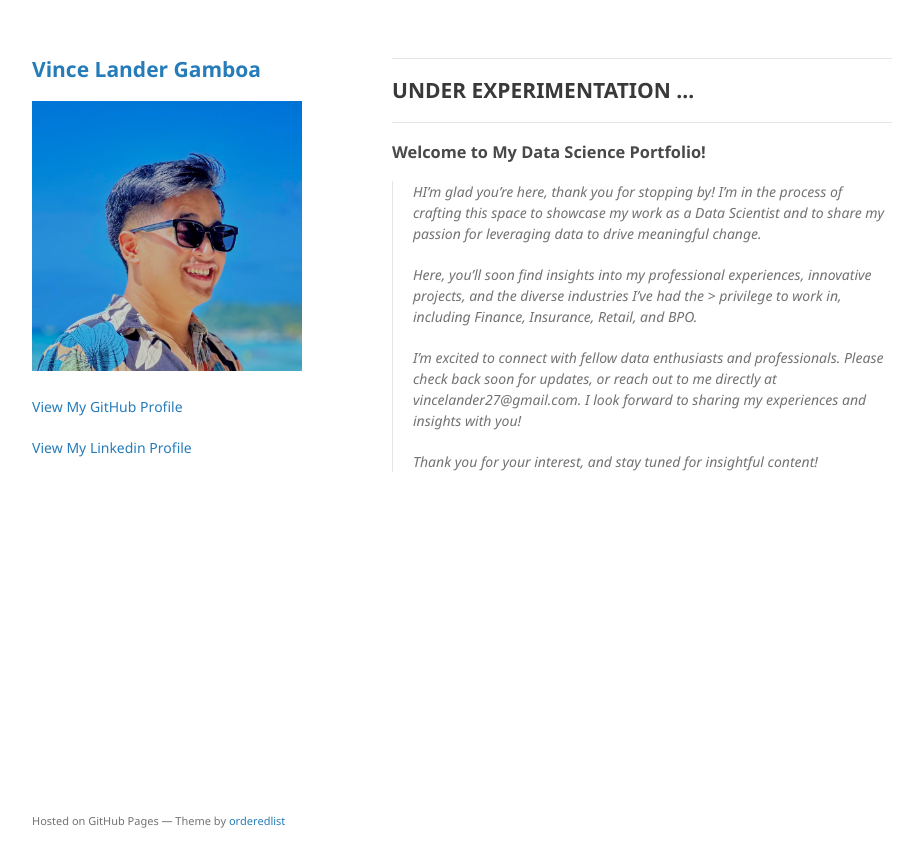
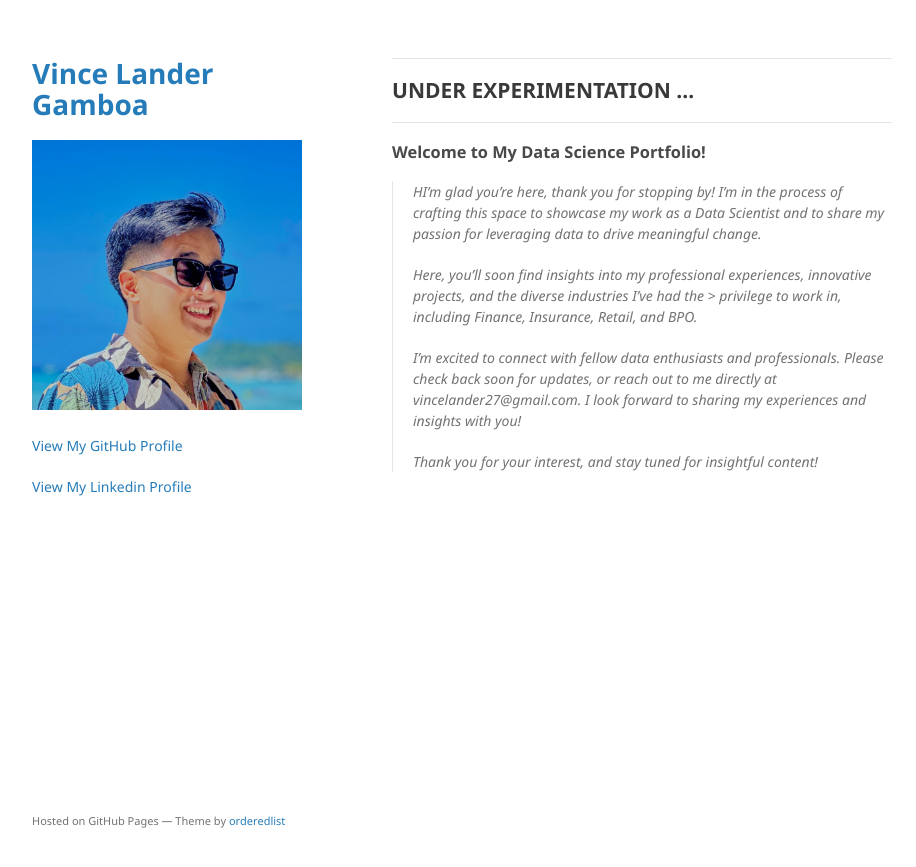
Before and after one commit to vincelander/vincelander.github.io, a Jekyll site: the page built from index.md, in a window 1280 px wide. Shown: the top 867 px of the page, without its empty margins (178-1094 px from the left). Built offline with Jekyll 4.4.1, drawn with Linux system fonts in a browser that asks for light colours; the repository's description, which GitHub fills in, is left out.

Commit message:
update view and details

```diff
--- a/_layouts/default.html
+++ b/_layouts/default.html
@@ -15,10 +15,10 @@
   <body>
     <div class="wrapper">
       <header>
-        <h2><a href="{{ "/" | absolute_url }}">{{ site.title | default: site.github.repository_name }}</a></h2>
+        <h1><a href="{{ "/" | absolute_url }}">{{ site.title | default: site.github.repository_name }}</a></h1>
 
         {% if site.logo %}
-          <img src="{{site.logo | relative_url}}" alt="Logo" />
+          <center><img src="{{site.logo | relative_url}}" alt="Logo" /></center>
         {% endif %}
 
         <h2>{{ site.description | default: site.github.project_tagline }}</h2>
```
